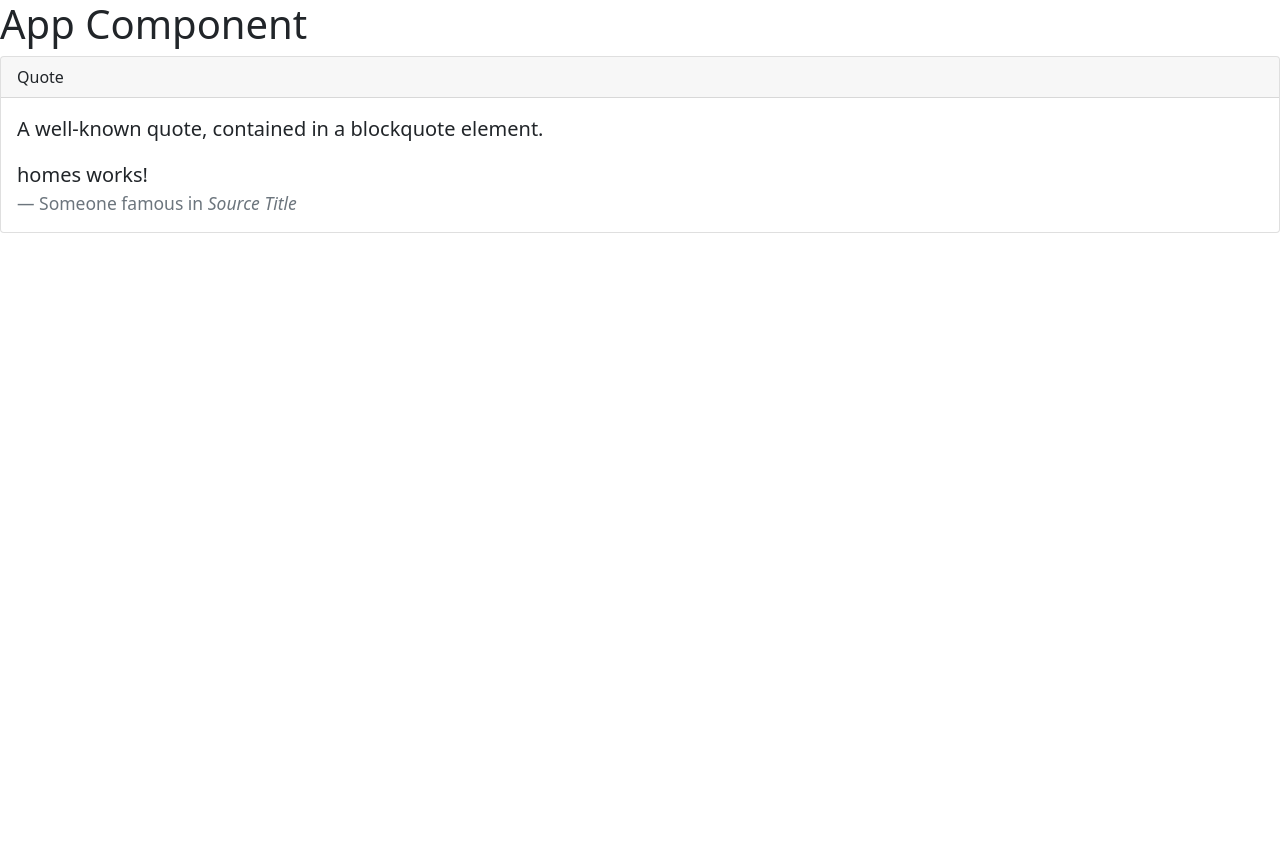
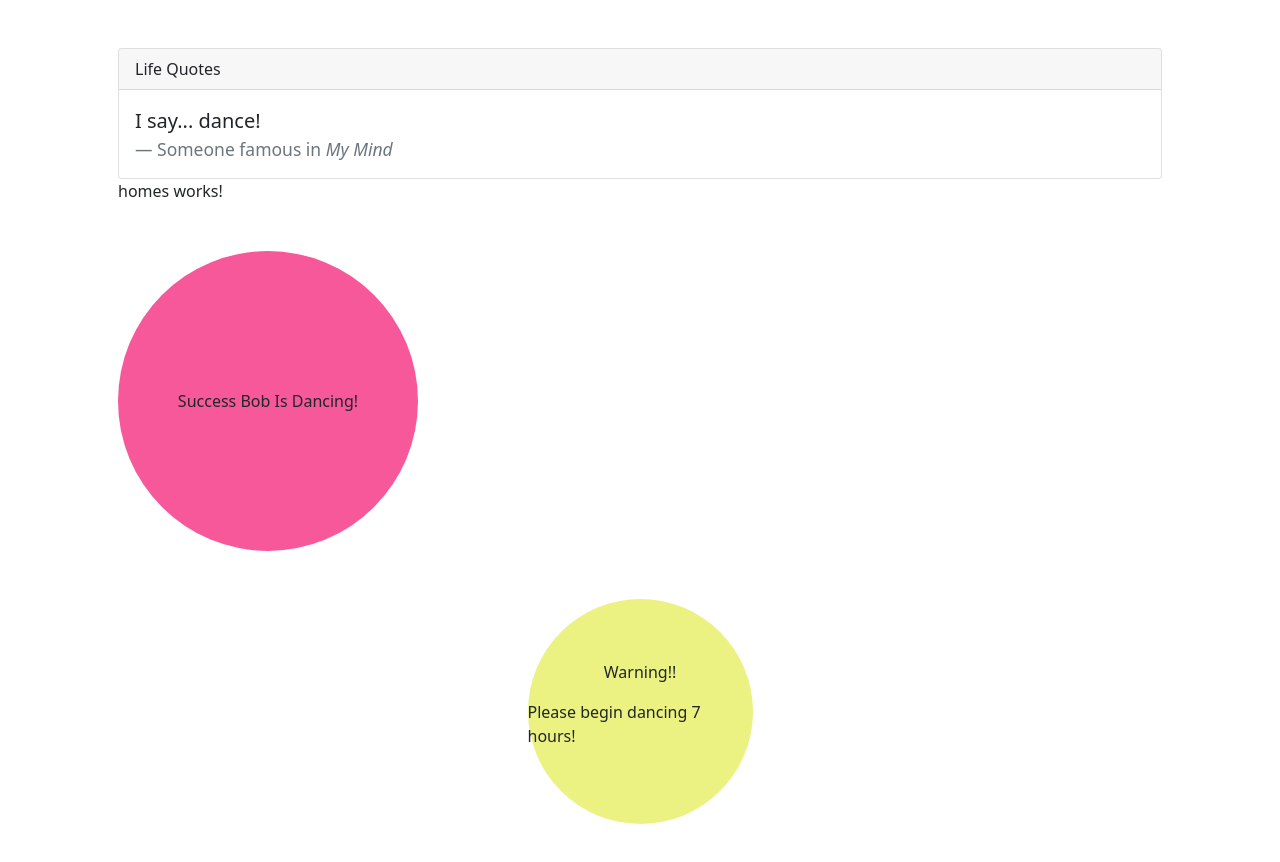
Before and after one commit to evelynAnais/learningAngular, an Angular app: page / in a window 1280 px wide. Shown: the top 862 px of the page. Before the commit the page ends 800 px from the top, so only its background shows below. Built offline with nearby package versions, Linux system fonts and the light colour scheme.

Commit message:
learning string interpolstion

```diff
--- a/src/app/app.component.html
+++ b/src/app/app.component.html
@@ -1,2 +1,6 @@
-<h1>App Component</h1>
-<app-home></app-home>
+<section class="container p-5">
+  <app-home></app-home>
+  <app-homes></app-homes>
+  <pm-success-alert></pm-success-alert>
+  <pm-warning-alert></pm-warning-alert>
+</section>
--- a/src/app/app.module.ts
+++ b/src/app/app.module.ts
@@ -4,12 +4,16 @@ import { BrowserModule } from '@angular/platform-browser';
 import { AppComponent } from './app.component';
 import { HomeComponent } from './home/home.component';
 import { HomesComponent } from './homes/homes.component';
+import { WarningAlertComponent } from './warning-alert/warning-alert.component';
+import { SuccessAlertComponent } from './success-alert/success-alert.component';
 
 @NgModule({
   declarations: [
     AppComponent,
     HomeComponent,
-    HomesComponent
+    HomesComponent,
+    WarningAlertComponent,
+    SuccessAlertComponent
   ],
   imports: [
     BrowserModule
--- a/src/app/home/home.component.html
+++ b/src/app/home/home.component.html
@@ -1,12 +1,11 @@
 <div class="card">
   <div class="card-header">
-    Quote
+    Life Quotes
   </div>
   <div class="card-body">
     <blockquote class="blockquote mb-0">
-      <p>A well-known quote, contained in a blockquote element.</p>
-      <app-homes></app-homes>
-      <footer class="blockquote-footer">Someone famous in <cite title="Source Title">Source Title</cite></footer>
+      <p>I say... dance!</p>
+      <footer class="blockquote-footer">Someone famous in <cite title="Source Title">My Mind</cite></footer>
     </blockquote>
   </div>
 </div>
--- /dev/null
+++ b/src/app/success-alert/success-alert.component.css
@@ -0,0 +1,15 @@
+div {
+  display: flex;
+  justify-content: center;
+  align-items: center;
+  text-transform: capitalize;
+  background-color: rgba(245, 65, 140, 0.877);
+  border-radius: 50%;
+  height: 300px;
+  width: 300px;
+  margin-top: 3rem;
+}
+
+p {
+  margin: 0;
+}
--- /dev/null
+++ b/src/app/success-alert/success-alert.component.html
@@ -0,0 +1,5 @@
+<div>
+  <p>
+    Success {{ getName() }} is dancing!
+  </p>
+</div>
--- /dev/null
+++ b/src/app/success-alert/success-alert.component.ts
@@ -0,0 +1,20 @@
+import { Component, OnInit } from '@angular/core';
+
+@Component({
+  selector: 'pm-success-alert',
+  templateUrl: './success-alert.component.html',
+  styleUrls: ['./success-alert.component.css']
+})
+export class SuccessAlertComponent implements OnInit {
+  name: string = 'Bob';
+
+  getName(): string {
+    return this.name;
+  }
+
+  constructor() { }
+
+  ngOnInit(): void {
+  }
+
+}
--- /dev/null
+++ b/src/app/warning-alert/warning-alert.component.css
@@ -0,0 +1,13 @@
+div {
+  display: flex;
+  flex-direction: column;
+  align-items: center;
+  justify-content: center;
+  background-color: rgba(216, 230, 14, 0.521);
+  margin: 0 auto;
+  border-radius: 50%;
+  height: 225px;
+  width: 225px;
+  margin-top: 3rem
+  ;
+}
--- /dev/null
+++ b/src/app/warning-alert/warning-alert.component.html
@@ -0,0 +1,4 @@
+<div>
+  <p>Warning!!</p>
+  <p>Please begin dancing {{ times }} hours!</p>
+</div>
--- /dev/null
+++ b/src/app/warning-alert/warning-alert.component.ts
@@ -0,0 +1,16 @@
+import { Component, OnInit } from '@angular/core';
+
+@Component({
+  selector: 'pm-warning-alert',
+  templateUrl: './warning-alert.component.html',
+  styleUrls: ['./warning-alert.component.css']
+})
+export class WarningAlertComponent implements OnInit {
+  times: number = 7;
+
+  constructor() { }
+
+  ngOnInit(): void {
+  }
+
+}
```
Also changed, not shown: 2 other files (tests, documents, lock files or other folders).
